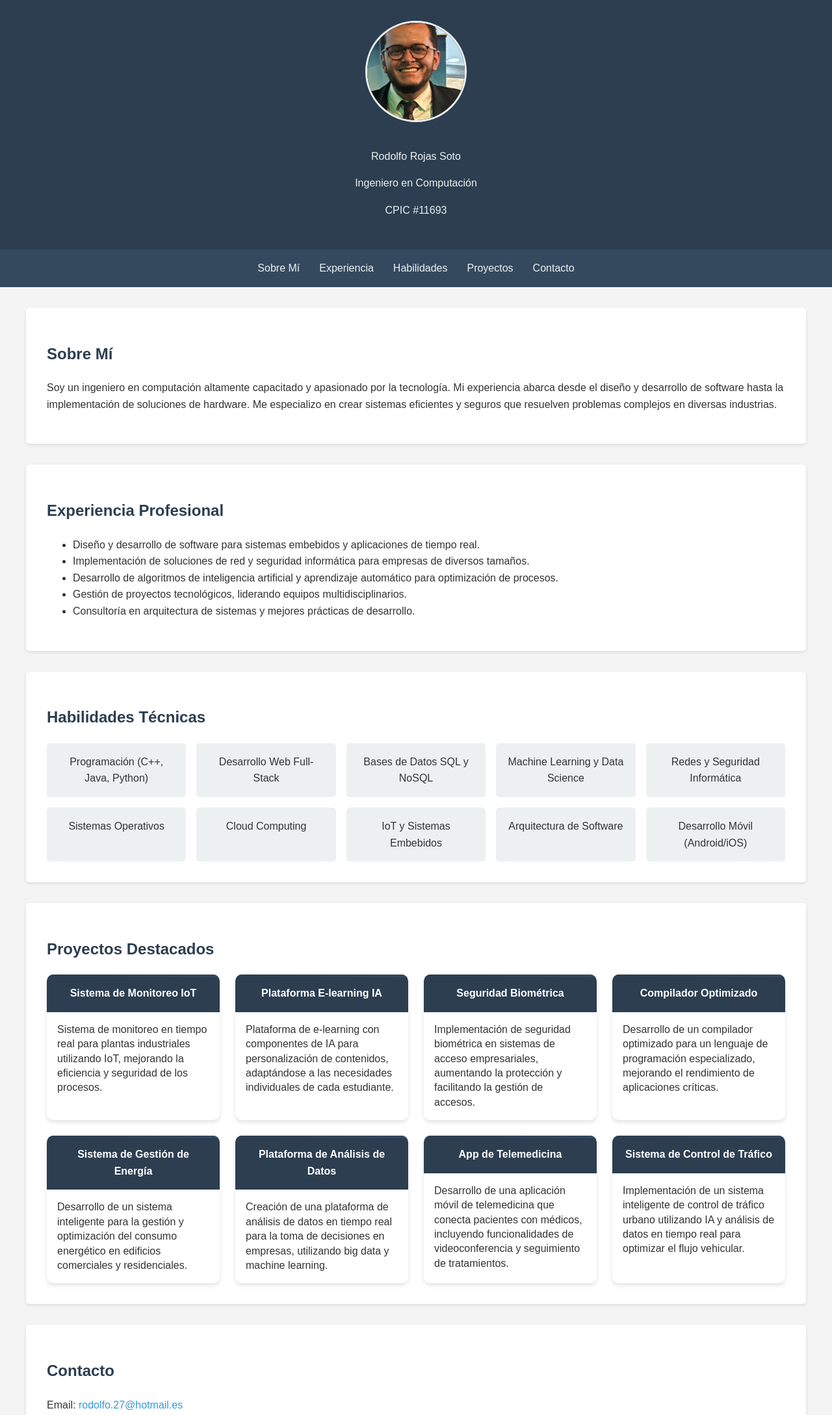
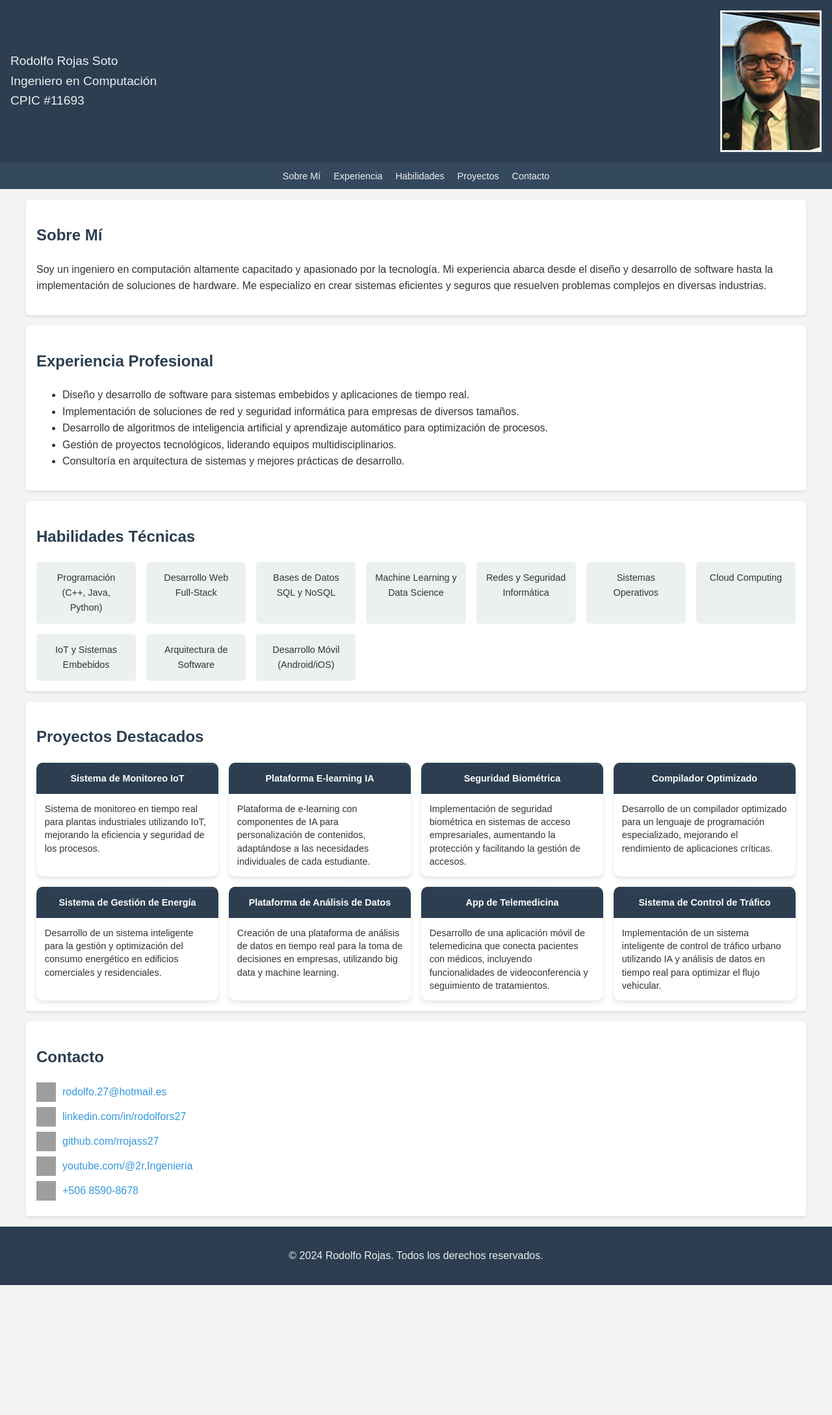
Before and after one commit to rrojass27/paginapersonal, a plain HTML site: page index.html in a window 1280 px wide. Shown: the top 2178 px of the page at 65% size. After the commit the page ends 1978 px from the top, so only its background shows below. Drawn offline with Linux system fonts and the light colour scheme; grey boxes are pictures that could not be loaded.

Commit message:
Add files via upload

```diff
--- a/index.html
+++ b/index.html
@@ -16,20 +16,31 @@
         header {
             background-color: #2c3e50;
             color: #ecf0f1;
-            text-align: center;
-            padding: 2rem 0;
+            display: flex;
+            justify-content: space-between;
+            align-items: center;
+            padding: 1rem;
+            flex-wrap: wrap;
+        }
+        .header-text {
+            flex: 1;
+            text-align: left;
+        }
+        .header-text p {
+            margin: 0;
+            font-size: 1.2rem;
         }
         .profile-image {
             width: 150px;
-            height: 150px;
-            border-radius: 50%;
+            height: auto;
             object-fit: cover;
-            margin-bottom: 1rem;
             border: 3px solid #ecf0f1;
+            margin-left: 1rem;
         }
         nav {
             background-color: #34495e;
-            padding: 1rem;
+            padding: 0.5rem;
+            overflow-x: auto;
         }
         nav ul {
             list-style-type: none;
@@ -37,23 +48,26 @@
             margin: 0;
             display: flex;
             justify-content: center;
+            flex-wrap: wrap;
         }
         nav ul li {
-            margin: 0 15px;
+            margin: 0 10px;
+            white-space: nowrap;
         }
         nav ul li a {
             color: #ecf0f1;
             text-decoration: none;
+            font-size: 0.9rem;
         }
         main {
             max-width: 1200px;
-            margin: 2rem auto;
-            padding: 0 2rem;
+            margin: 1rem auto;
+            padding: 0 1rem;
         }
         section {
             background-color: #fff;
-            margin-bottom: 2rem;
-            padding: 2rem;
+            margin-bottom: 1rem;
+            padding: 1rem;
             border-radius: 5px;
             box-shadow: 0 2px 5px rgba(0,0,0,0.1);
         }
@@ -62,15 +76,16 @@
         }
         .skills-grid {
             display: grid;
-            grid-template-columns: repeat(auto-fill, minmax(200px, 1fr));
+            grid-template-columns: repeat(auto-fill, minmax(150px, 1fr));
             gap: 1rem;
         }
         .skill-item {
             background-color: #ecf0f1;
-            padding: 1rem;
+            padding: 0.8rem;
             border-radius: 5px;
             text-align: center;
             transition: transform 0.3s ease, box-shadow 0.3s ease;
+            font-size: 0.9rem;
         }
         .skill-item:hover {
             transform: translateY(-3px);
@@ -92,12 +107,20 @@
         .contact-link:hover {
             text-decoration: underline;
         }
-
-        /* Estilos para la sección de proyectos */
+        .contact-item {
+            display: flex;
+            align-items: center;
+            margin-bottom: 0.5rem;
+        }
+        .contact-item img {
+            width: 30px;
+            height: 30px;
+            margin-right: 10px;
+        }
         .projects-grid {
             display: grid;
             grid-template-columns: repeat(auto-fit, minmax(250px, 1fr));
-            gap: 1.5rem;
+            gap: 1rem;
         }
         .project-card {
             background-color: #fff;
@@ -114,16 +137,18 @@
         .project-card-header {
             background-color: #2c3e50;
             color: #fff;
-            padding: 1rem;
+            padding: 0.8rem;
             text-align: center;
             font-weight: bold;
+            font-size: 0.9rem;
         }
         .project-card-body {
-            padding: 1rem;
+            padding: 0.8rem;
         }
         .project-card-body p {
             margin: 0;
             line-height: 1.4;
+            font-size: 0.9rem;
         }
         .project-card::before {
             content: '';
@@ -134,14 +159,53 @@
             height: 4px;
             background: linear-gradient(to right, #2c3e50, #34495e);
         }
+
+        @media (max-width: 768px) {
+            header {
+                flex-direction: column;
+                text-align: center;
+            }
+            .header-text {
+                margin-bottom: 1rem;
+            }
+            .profile-image {
+                margin-left: 0;
+            }
+            nav ul {
+                justify-content: center;
+            }
+            .skills-grid {
+                grid-template-columns: repeat(auto-fill, minmax(120px, 1fr));
+            }
+            .projects-grid {
+                grid-template-columns: 1fr;
+            }
+        }
+
+        @media (max-width: 480px) {
+            .header-text p {
+                font-size: 1rem;
+            }
+            .profile-image {
+                width: 120px;
+            }
+            nav ul li a {
+                font-size: 0.8rem;
+            }
+            .skill-item, .project-card-header, .project-card-body p {
+                font-size: 0.8rem;
+            }
+        }
     </style>
 </head>
 <body>
     <header>
+        <div class="header-text">
+            <p>Rodolfo Rojas Soto</p>
+            <p>Ingeniero en Computación</p>
+            <p>CPIC #11693</p>
+        </div>
         <img src="123.png" alt="Rodolfo Rojas" class="profile-image">
-        <p>Rodolfo Rojas Soto</p>
-        <p>Ingeniero en Computación</p>
-        <p>CPIC #11693</p>
     </header>
     <nav>
         <ul>
@@ -237,11 +301,26 @@
         </section>
         <section id="contacto">
             <h2>Contacto</h2>
-            <p>Email: <a href="mailto:rodolfo.27@hotmail.es" class="contact-link">rodolfo.27@hotmail.es</a></p>
-            <p>LinkedIn: <a href="https://www.linkedin.com/in/rodolfors27" target="_blank" class="contact-link">linkedin.com/in/rodolfors27</a></p>
-            <p>GitHub: <a href="https://github.com/rrojass27" target="_blank" class="contact-link">github.com/rrojass27</a></p>
-            <p>YouTube: <a href="https://www.youtube.com/@2r.Ingenieria" target="_blank" class="contact-link">youtube.com/@2r.Ingenieria</a></p>
-            <p>Teléfono: <a href="tel:+50685908678" class="contact-link">+506 8590-8678</a></p>
+            <div class="contact-item">
+                <img src="https://image.flaticon.com/icons/png/512/732/732200.png" alt="Email Icon">
+                <a href="mailto:rodolfo.27@hotmail.es" class="contact-link">rodolfo.27@hotmail.es</a>
+            </div>
+            <div class="contact-item">
+                <img src="https://image.flaticon.com/icons/png/512/174/174857.png" alt="LinkedIn Icon">
+                <a href="https://www.linkedin.com/in/rodolfors27" target="_blank" class="contact-link">linkedin.com/in/rodolfors27</a>
+            </div>
+            <div class="contact-item">
+                <img src="https://image.flaticon.com/icons/png/512/25/25231.png" alt="GitHub Icon">
+                <a href="https://github.com/rrojass27" target="_blank" class="contact-link">github.com/rrojass27</a>
+            </div>
+            <div class="contact-item">
+                <img src="https://image.flaticon.com/icons/png/512/1384/1384060.png" alt="YouTube Icon">
+                <a href="https://www.youtube.com/@2r.Ingenieria" target="_blank" class="contact-link">youtube.com/@2r.Ingenieria</a>
+            </div>
+            <div class="contact-item">
+                <img src="https://image.flaticon.com/icons/png/512/483/483947.png" alt="Phone Icon">
+                <a href="tel:+50685908678" class="contact-link">+506 8590-8678</a>
+            </div>
         </section>
     </main>
     <footer>
```
